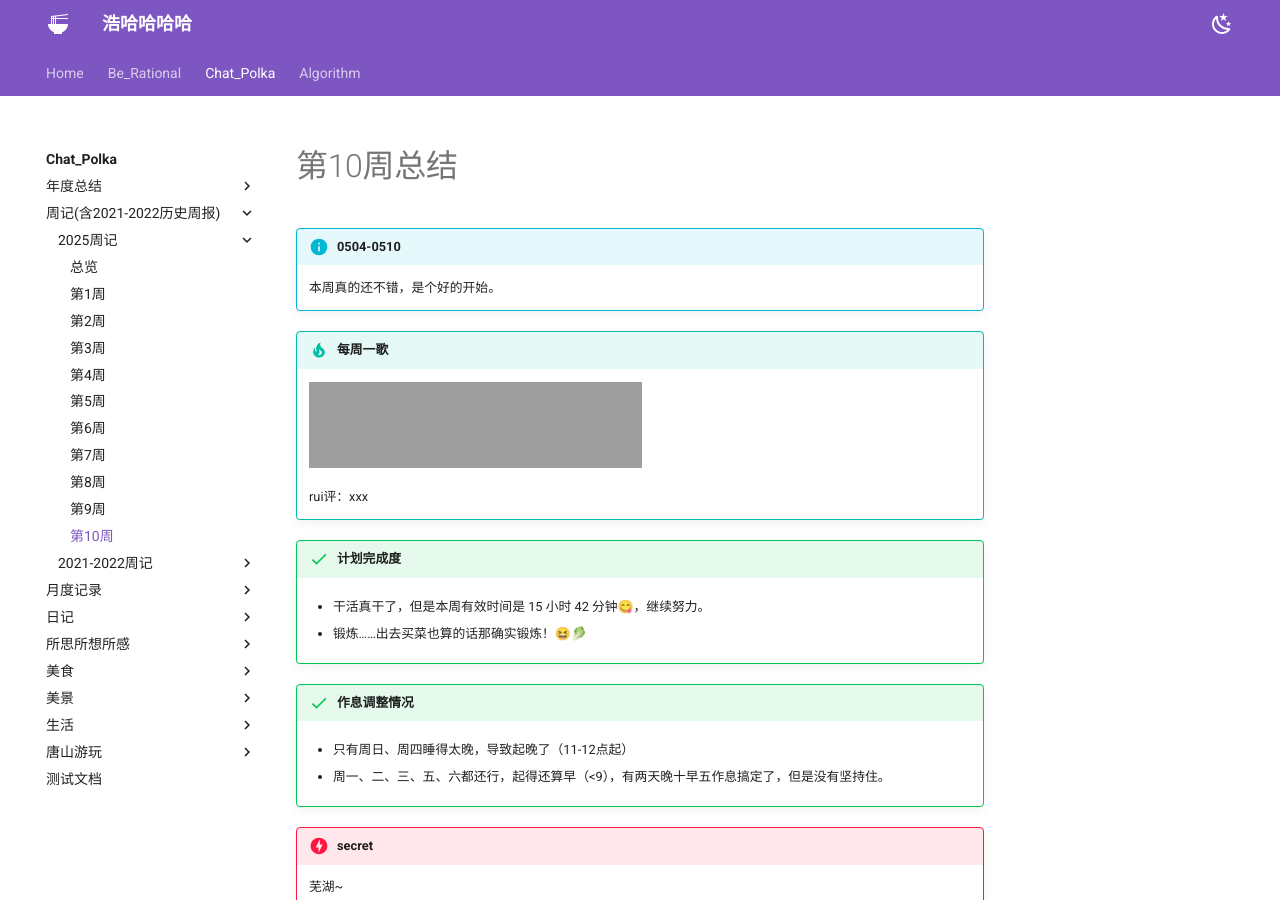
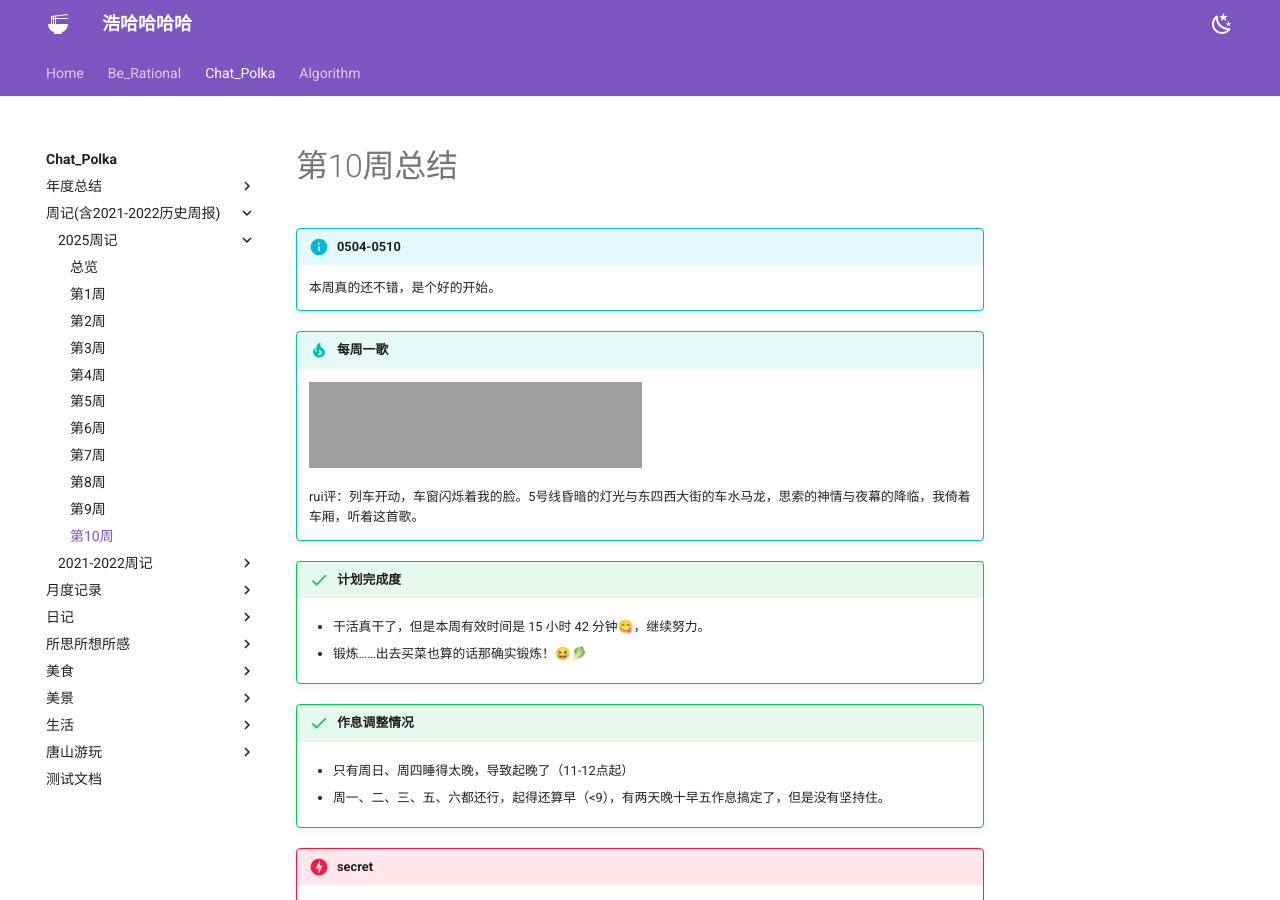
Before and after one commit to Haohahahaha/chat, an MkDocs documentation site: the page built from docs/1-Weekly/2025/0504-0510-10th.md, in a window 1280 px wide and 900 px high. Built offline with MkDocs 1.6.1 and Material for MkDocs 9.7.7, drawn with Linux system fonts in a browser that asks for light colours; grey boxes are pictures that could not be loaded.

Commit message:
2025-05-11_19:53:02 update

```diff
--- a/docs/1-Weekly/2025/0504-0510-10th.md
+++ b/docs/1-Weekly/2025/0504-0510-10th.md
@@ -6,10 +6,10 @@
 
 !!! tip "每周一歌"
 
-    <iframe frameborder="yes" border="100" marginwidth="4" marginheight="0" width=333 height=86 src="//music.163.com/outchain/player?type=2&id=   &auto=0&height=66"></iframe>
+    <iframe frameborder="yes" border="100" marginwidth="4" marginheight="0" width=333 height=86 src="//music.163.com/outchain/player?type=2&id=124410727&auto=0&height=66"></iframe>
     <!--此处 auto 指自动播放，若auto=1，则非 VIP 歌曲可以自动播放-->
 
-    rui评：xxx
+    rui评：列车开动，车窗闪烁着我的脸。5号线昏暗的灯光与东四西大街的车水马龙，思索的神情与夜幕的降临，我倚着车厢，听着这首歌。
 
 !!! success "计划完成度"
 
```
